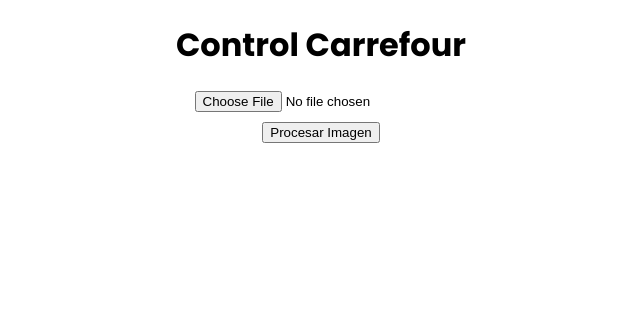
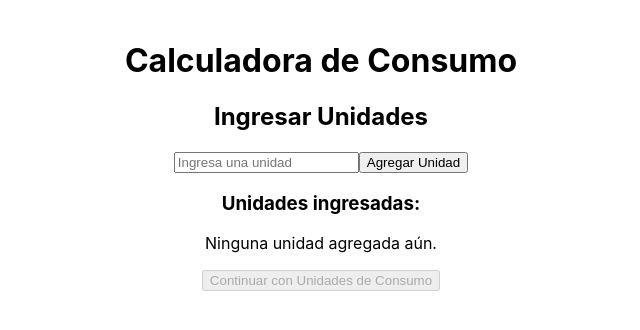
Before and after one commit to UlisesRos/controfront, a React (Create React App) app: page / in a window 1280 px wide. Shown: the top 330 px of the page, without its empty margins (319-959 px from the left). Built offline with nearby package versions, Linux system fonts and the light colour scheme.

Commit message:
Update App.js

```diff
--- a/src/App.js
+++ b/src/App.js
@@ -1,56 +1,108 @@
 import React, { useState } from "react";
-import axios from "axios";
-import '../src/App.css'
 
 function App() {
-    const [image, setImage] = useState(null);
-    const [lines, setLines] = useState([]);
-    const [total, setTotal] = useState(0);
+  const [step, setStep] = useState(1); // Controla el paso actual
+  const [unidades, setUnidades] = useState([]); // Almacena las unidades
+  const [unidadesConsumo, setUnidadesConsumo] = useState([]); // Almacena las unidades de consumo
+  const [inputValue, setInputValue] = useState(""); // Maneja el valor del input
+  const [results, setResults] = useState([]); // Resultados de las multiplicaciones
+  const [total, setTotal] = useState(0); // Total final
 
-    const handleImageChange = (e) => {
-        setImage(e.target.files[0]);
+  // Maneja el cambio de valor en el input
+  const handleInputChange = (e) => {
+    setInputValue(e.target.value);
   };
 
-    const handleSubmit = async (e) => {
-        e.preventDefault();
-
-        const formData = new FormData();
-        formData.append("image", image);
-
-        try {
-            const response = await axios.post("https://controlback-pg9c.onrender.com/process-image", formData, {
-                headers: {
-                    "Content-Type": "multipart/form-data",
-                },
-            });
-
-            setLines(response.data.lines);
-            setTotal(response.data.total);
-        } catch (error) {
-            console.error("Error al procesar la imagen:", error);
+  // Agrega un número a la lista actual
+  const handleAddNumber = () => {
+    const number = parseFloat(inputValue);
+    if (!isNaN(number)) {
+      if (step === 1) {
+        setUnidades([...unidades, number]);
+      } else if (step === 2) {
+        setUnidadesConsumo([...unidadesConsumo, number]);
+      }
+      setInputValue(""); // Limpia el input
+    } else {
+      alert("Por favor ingresa un número válido.");
     }
   };
 
+  // Realiza los cálculos de las multiplicaciones y el total
+  const handleCalculate = () => {
+    if (unidades.length !== unidadesConsumo.length) {
+      alert("Ambas listas deben tener la misma cantidad de elementos.");
+      return;
+    }
+
+    const calcResults = unidades.map((unidad, index) => {
+      const consumo = unidadesConsumo[index];
+      return { unidad, consumo, resultado: unidad * consumo };
+    });
+
+    const calcTotal = calcResults.reduce((acc, curr) => acc + curr.resultado, 0);
+
+    setResults(calcResults);
+    setTotal(calcTotal);
+    setStep(3); // Ir al paso de resultados
+  };
+
   return (
-        <div className='div1'>
-            <h1>Control Carrefour</h1>
-            <form onSubmit={handleSubmit}>
-                <input type="file" onChange={handleImageChange} />
-                <button type="submit">Procesar Imagen</button>
-            </form>
+    <div style={{ padding: "20px", textAlign: "center" }}>
+      <h1>Calculadora de Consumo</h1>
+      {step === 1 && (
+        <div>
+          <h2>Ingresar Unidades</h2>
+          <input
+            type="number"
+            value={inputValue}
+            onChange={handleInputChange}
+            placeholder="Ingresa una unidad"
+          />
+          <button onClick={handleAddNumber}>Agregar Unidad</button>
+          <div>
+            <h3>Unidades ingresadas:</h3>
+            <p>{unidades.join(", ") || "Ninguna unidad agregada aún."}</p>
+          </div>
+          <button onClick={() => setStep(2)} disabled={unidades.length === 0}>
+            Continuar con Unidades de Consumo
+          </button>
+        </div>
+      )}
 
-            {lines.length > 0 && (
+      {step === 2 && (
         <div>
-                    <h2>Detalles de las líneas:</h2>
-                    <ul>
-                        {lines.map((lineData, index) => (
-                            <li key={index}>
-                                <strong>Línea {lineData.line}:</strong> Números detectados = {" "}
-                                {lineData.numbers.join(" x ")}
-                            </li>
+          <h2>Ingresar Unidades de Consumo</h2>
+          <input
+            type="number"
+            value={inputValue}
+            onChange={handleInputChange}
+            placeholder="Ingresa una unidad de consumo"
+          />
+          <button onClick={handleAddNumber}>Agregar Unidad de Consumo</button>
+          <div>
+            <h3>Unidades de Consumo ingresadas:</h3>
+            <p>{unidadesConsumo.join(", ") || "Ninguna unidad de consumo agregada aún."}</p>
+          </div>
+          <button
+            onClick={handleCalculate}
+            disabled={unidadesConsumo.length === 0 || unidadesConsumo.length !== unidades.length}
+          >
+            Calcular Resultados
+          </button>
+        </div>
+      )}
+
+      {step === 3 && (
+        <div>
+          <h2>Resultados</h2>
+          {results.map((res, index) => (
+            <p key={index}>
+              {res.unidad} × {res.consumo} = {res.resultado}
+            </p>
           ))}
-                    </ul>
-                    <h3>Total acumulado: {total}</h3>
+          <h3>Total: {total}</h3>
+          <button onClick={() => window.location.reload()}>Reiniciar</button>
         </div>
       )}
     </div>
```
Lines whose indentation alone changed are shown as unchanged.
